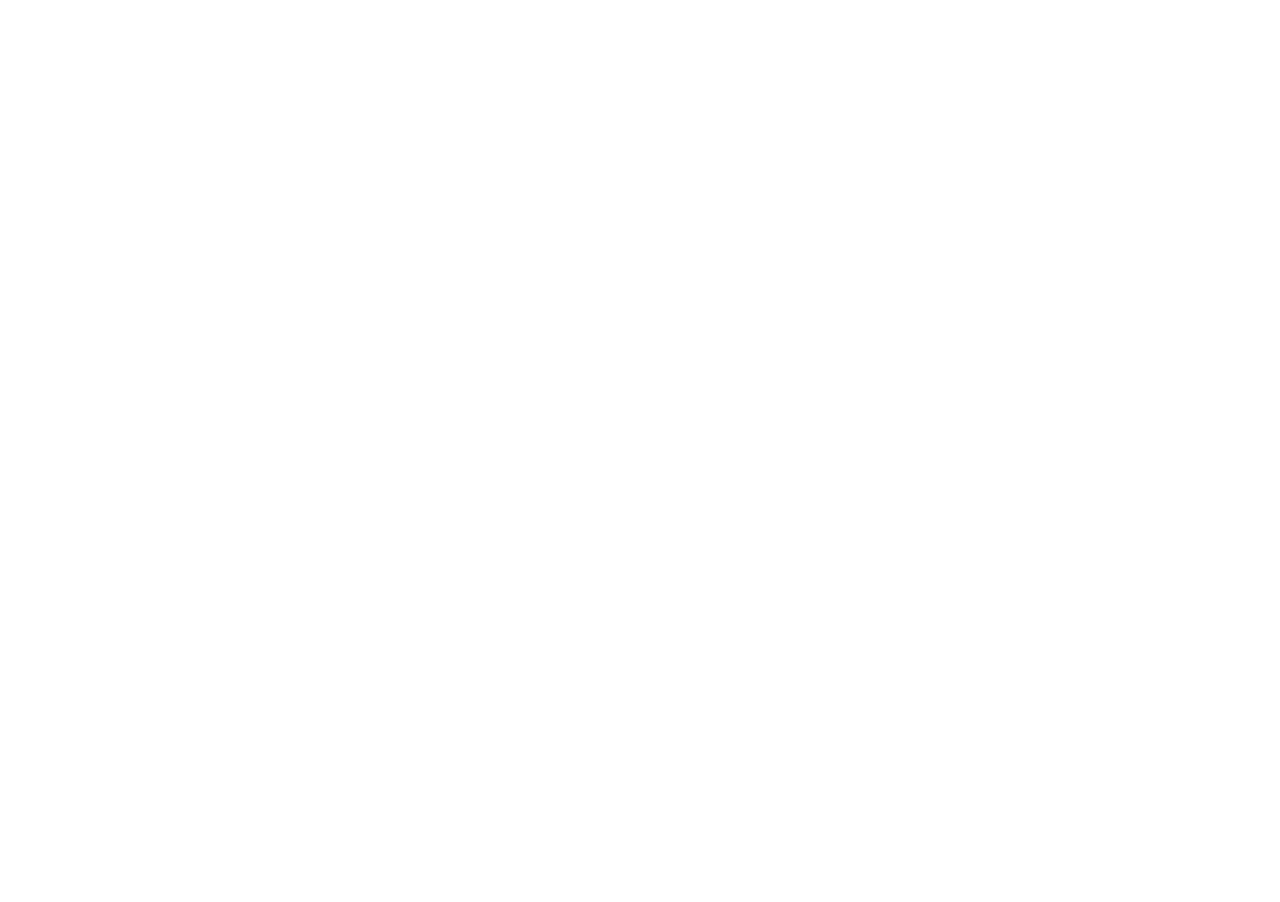
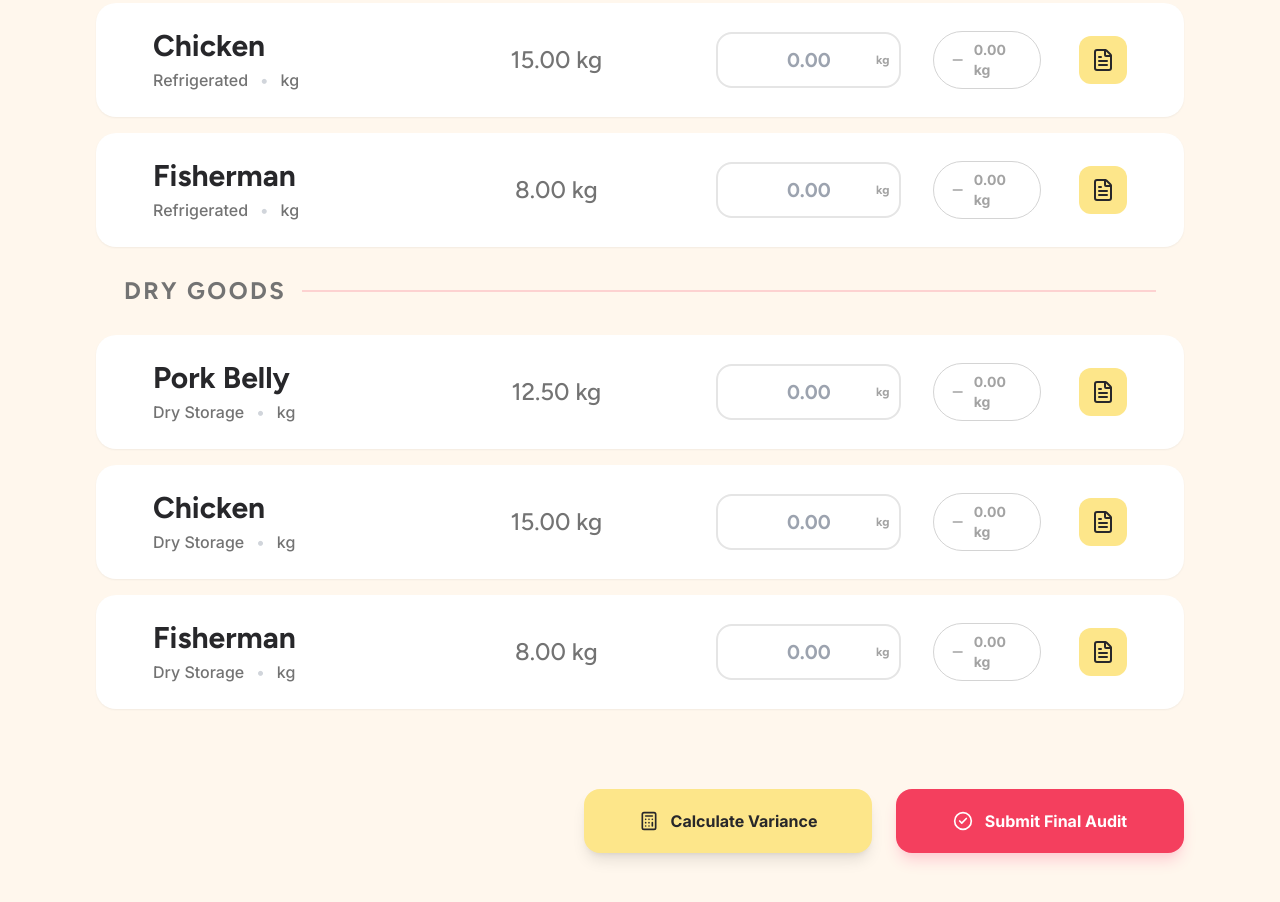
Before and after one commit to ShanRaboy11/Qios, a Next.js app: page /1/employee/StockAudit in a window 1280 px wide. Before the commit this address had no page. Shown: the part 440-1342 px from the top of the page. Before the commit the page ends 800 px from the top, so only its background shows below. Built offline with nearby package versions, Linux system fonts and the light colour scheme.

Commit message:
feat: stock audit -Eupinado

```diff
--- /dev/null
+++ b/src/app/(employee)/[id]/employee/StockAudit/page.tsx
@@ -0,0 +1,167 @@
+"use client";
+
+import React, { useState } from "react";
+import {
+  FileText,
+  TrendingDown,
+  TrendingUp,
+  Minus,
+  Calculator,
+  CheckCircle2
+} from "lucide-react";
+import { cn } from "@/lib/utils";
+import { Button } from "@/components/atoms/Button";
+
+interface Ingredient {
+  id: string;
+  name: string;
+  category: string; // e.g., "Refrigerated"
+  unit: string;
+  systemCount: number;
+}
+
+interface AuditState {
+  [key: string]: string; // Stores physical count inputs
+}
+
+const STOCK_DATA = {
+  PROTEINS: [
+    { id: "p1", name: "Pork Belly", category: "Refrigerated", unit: "kg", systemCount: 12.5 },
+    { id: "p2", name: "Chicken", category: "Refrigerated", unit: "kg", systemCount: 15.0 },
+    { id: "p3", name: "Fisherman", category: "Refrigerated", unit: "kg", systemCount: 8.0 },
+  ],
+  "DRY GOODS": [
+    { id: "d1", name: "Pork Belly", category: "Dry Storage", unit: "kg", systemCount: 12.5 },
+    { id: "d2", name: "Chicken", category: "Dry Storage", unit: "kg", systemCount: 15.0 },
+    { id: "d3", name: "Fisherman", category: "Dry Storage", unit: "kg", systemCount: 8.0 },
+  ]
+};
+
+export default function StockAudit() {
+  const [physicalCounts, setPhysicalCounts] = useState<AuditState>({});
+
+  const handleInputChange = (id: string, value: string) => {
+    // Only allow numbers and decimals
+    if (value === "" || /^\d*\.?\d*$/.test(value)) {
+      setPhysicalCounts(prev => ({ ...prev, [id]: value }));
+    }
+  };
+
+  const getVariance = (id: string, systemCount: number) => {
+    const physical = parseFloat(physicalCounts[id] || "0");
+    if (!physicalCounts[id]) return { value: 0, status: "inactive" };
+
+    const diff = physical - systemCount;
+    if (diff > 0) return { value: diff, status: "increase" };
+    if (diff < 0) return { value: Math.abs(diff), status: "decrease" };
+    return { value: 0, status: "inactive" };
+  };
+
+  return (
+    <div className="w-full min-h-screen p-6 lg:p-24 bg-orange-50 flex flex-col gap-12 overflow-hidden font-figtree">
+      <div className="w-full flex flex-col gap-7">
+
+        {/* TABLE HEADER */}
+        <div className="w-full px-6 lg:px-14 py-8 bg-neutral-500/10 rounded-t-[50px] flex justify-between items-center border-b border-neutral-200">
+          <div className="w-1/4 text-black text-xl lg:text-2xl font-semibold uppercase tracking-wider">Ingredient</div>
+          <div className="w-1/4 text-center text-black text-xl lg:text-2xl font-semibold uppercase tracking-wider">System Count</div>
+          <div className="w-1/3 flex justify-between items-center">
+            <div className="text-black text-xl lg:text-2xl font-semibold uppercase tracking-wider">Physical Count</div>
+            <div className="text-black text-xl lg:text-2xl font-semibold uppercase tracking-wider">Variance</div>
+          </div>
+          <div className="w-12 text-center text-black text-xl lg:text-2xl font-semibold uppercase tracking-wider">Notes</div>
+        </div>
+
+        {/* CATEGORIES */}
+        {Object.entries(STOCK_DATA).map(([categoryName, items]) => (
+          <div key={categoryName} className="flex flex-col gap-7">
+            {/* Category Subheader */}
+            <div className="flex items-center gap-4 px-7">
+              <div className="text-neutral-500 text-2xl font-bold tracking-widest">{categoryName}</div>
+              <div className="flex-1 h-[2px] bg-rose-500 opacity-20"></div>
+            </div>
+
+            {/* Items List */}
+            <div className="flex flex-col gap-4">
+              {items.map((item) => {
+                const variance = getVariance(item.id, item.systemCount);
+
+                return (
+                  <div key={item.id} className="w-full px-8 lg:px-14 py-6 bg-white rounded-[20px] shadow-sm flex justify-between items-center transition-all hover:shadow-md border border-transparent hover:border-orange-200">
+
+                    {/* Ingredient Name & Meta */}
+                    <div className="w-1/4 flex flex-col gap-1">
+                      <div className="text-zinc-800 text-2xl lg:text-3xl font-bold">{item.name}</div>
+                      <div className="flex items-center gap-3 text-neutral-500 font-medium font-inter">
+                        <span>{item.category}</span>
+                        <span className="text-gray-300">•</span>
+                        <span>{item.unit}</span>
+                      </div>
+                    </div>
+
+                    {/* System Count */}
+                    <div className="w-1/4 text-center text-neutral-500 text-xl lg:text-2xl font-medium">
+                      {item.systemCount.toFixed(2)} {item.unit}
+                    </div>
+
+                    {/* Physical Input & Variance */}
+                    <div className="w-1/3 flex justify-between items-center gap-8">
+                      {/* Input Field */}
+                      <div className="relative w-40 lg:w-48 h-14">
+                        <input
+                          type="text"
+                          value={physicalCounts[item.id] || ""}
+                          onChange={(e) => handleInputChange(item.id, e.target.value)}
+                          placeholder="0.00"
+                          className="w-full h-full bg-white rounded-2xl border-2 border-neutral-200 px-4 text-center text-xl font-bold text-neutral-700 focus:outline-none focus:border-amber-400 transition-colors"
+                        />
+                        <span className="absolute right-3 top-1/2 -translate-y-1/2 text-xs font-bold text-neutral-400">{item.unit}</span>
+                      </div>
+
+                      {/* Variance Badge */}
+                      <div className={cn(
+                        "min-w-[100px] px-4 py-2 rounded-full border flex items-center justify-center gap-2 transition-all",
+                        variance.status === "increase" && "bg-green-50 border-green-500 text-green-600",
+                        variance.status === "decrease" && "bg-red-50 border-red-500 text-red-600",
+                        variance.status === "inactive" && "bg-white border-neutral-300 text-neutral-400"
+                      )}>
+                        {variance.status === "increase" && <TrendingUp size={16} />}
+                        {variance.status === "decrease" && <TrendingDown size={16} />}
+                        {variance.status === "inactive" && <Minus size={16} />}
+                        <span className="text-sm font-bold font-inter">
+                          {variance.value.toFixed(2)} {item.unit}
+                        </span>
+                      </div>
+                    </div>
+
+                    {/* Notes Trigger */}
+                    <button className="p-3 bg-amber-200 hover:bg-amber-300 rounded-xl transition-colors text-zinc-800">
+                      <FileText size={24} />
+                    </button>
+                  </div>
+                );
+              })}
+            </div>
+          </div>
+        ))}
+      </div>
+
+      {/* FOOTER ACTIONS */}
+      <div className="flex justify-center lg:justify-end items-center gap-6 mt-8">
+        <Button
+          variant="outline"
+          className="w-72 h-16 bg-amber-200 border-none hover:bg-amber-300 text-zinc-800 font-bold rounded-2xl flex items-center gap-3 text-lg"
+        >
+          <Calculator size={20} className="text-zinc-800" />
+          Calculate Variance
+        </Button>
+        <Button
+          className="w-72 h-16 bg-rose-500 hover:bg-rose-600 text-white font-bold rounded-2xl flex items-center gap-3 shadow-lg shadow-rose-200 text-lg"
+        >
+          <CheckCircle2 size={20} />
+          Submit Final Audit
+        </Button>
+      </div>
+    </div>
+  );
+}
```
